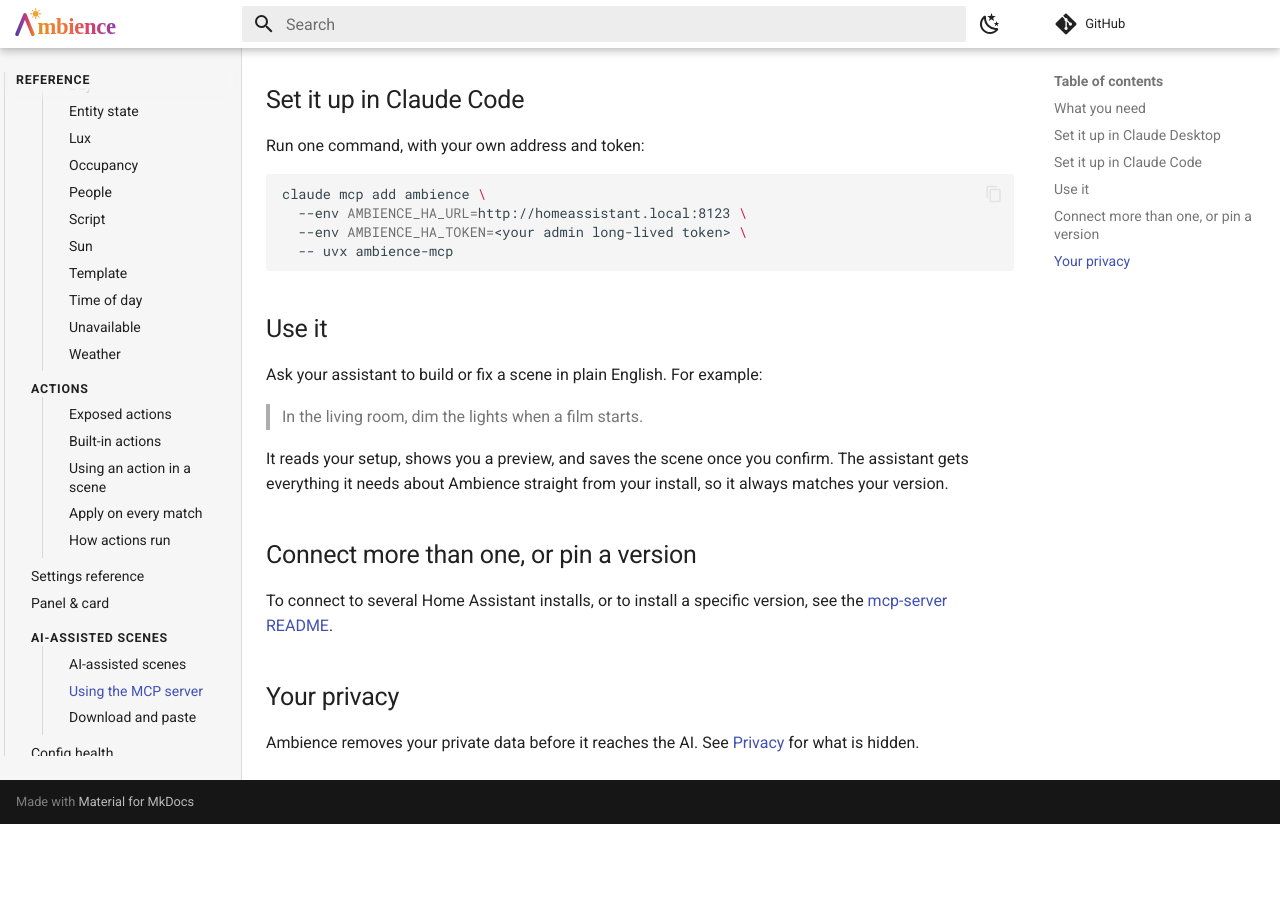
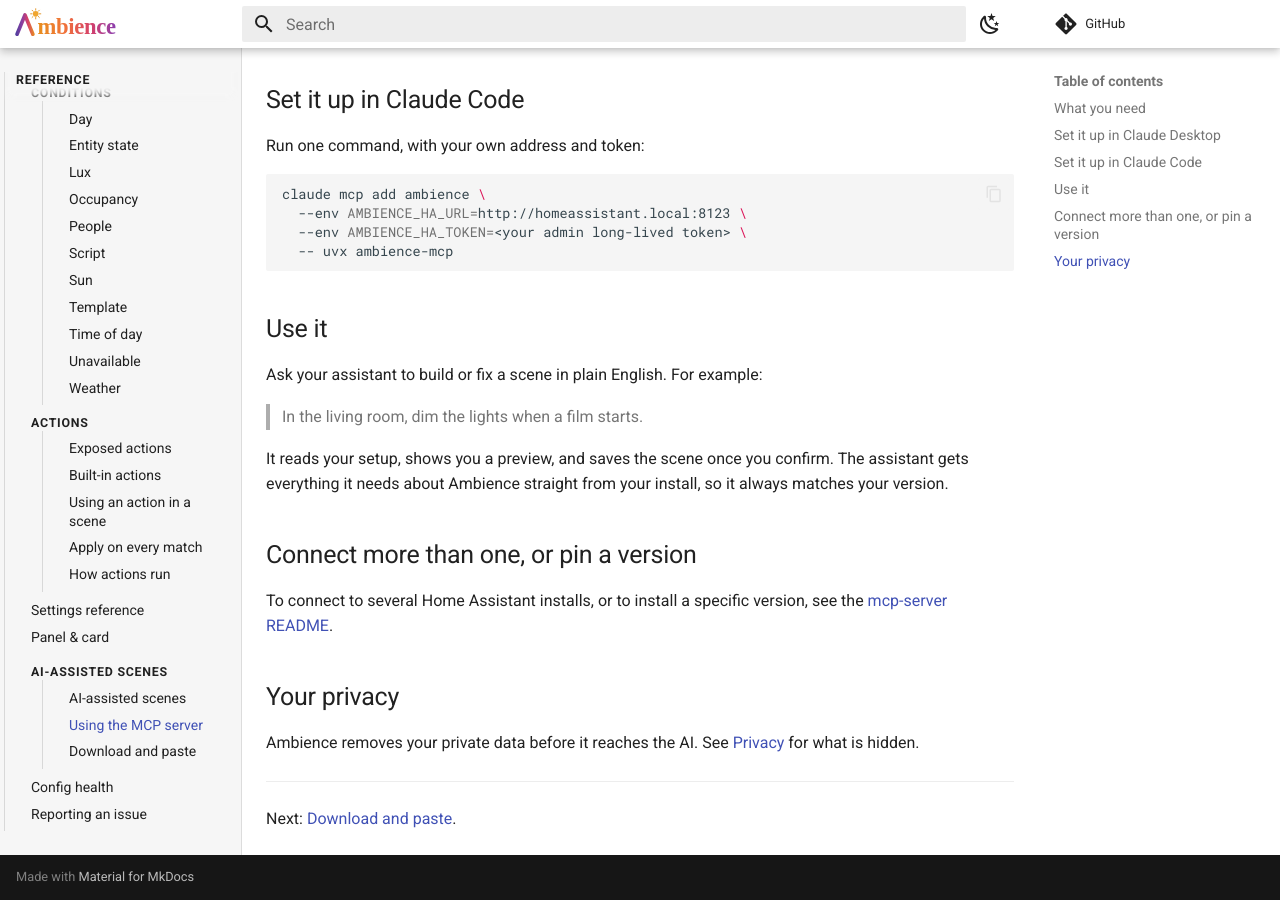
Before and after one commit to clintongormley/ambience, an MkDocs documentation site: the page built from docs/reference/ai/mcp-server.md, in a window 1280 px wide and 900 px high, scrolled down 1007 px. Built offline with MkDocs 1.6.1 and Material for MkDocs 9.7.7, drawn with Linux system fonts in a browser that asks for light colours; comment, search, counter and statistics services are not loaded; before the commit the page ends 1831 px from its top, so only the background shows below that.

Commit message:
docs(ai): chain next links (mcp -> paste -> config health)

```diff
--- a/docs/reference/ai/mcp-server.md
+++ b/docs/reference/ai/mcp-server.md
@@ -70,3 +70,7 @@ see the
 
 Ambience removes your private data before it reaches the AI. See
 [Privacy](../ai-assisted-scenes.md#privacy) for what is hidden.
+
+______________________________________________________________________
+
+Next: [Download and paste](download-and-paste.md).
```
Also changed, not shown: docs/reference/ai/download-and-paste.md (+4 -0 lines).
